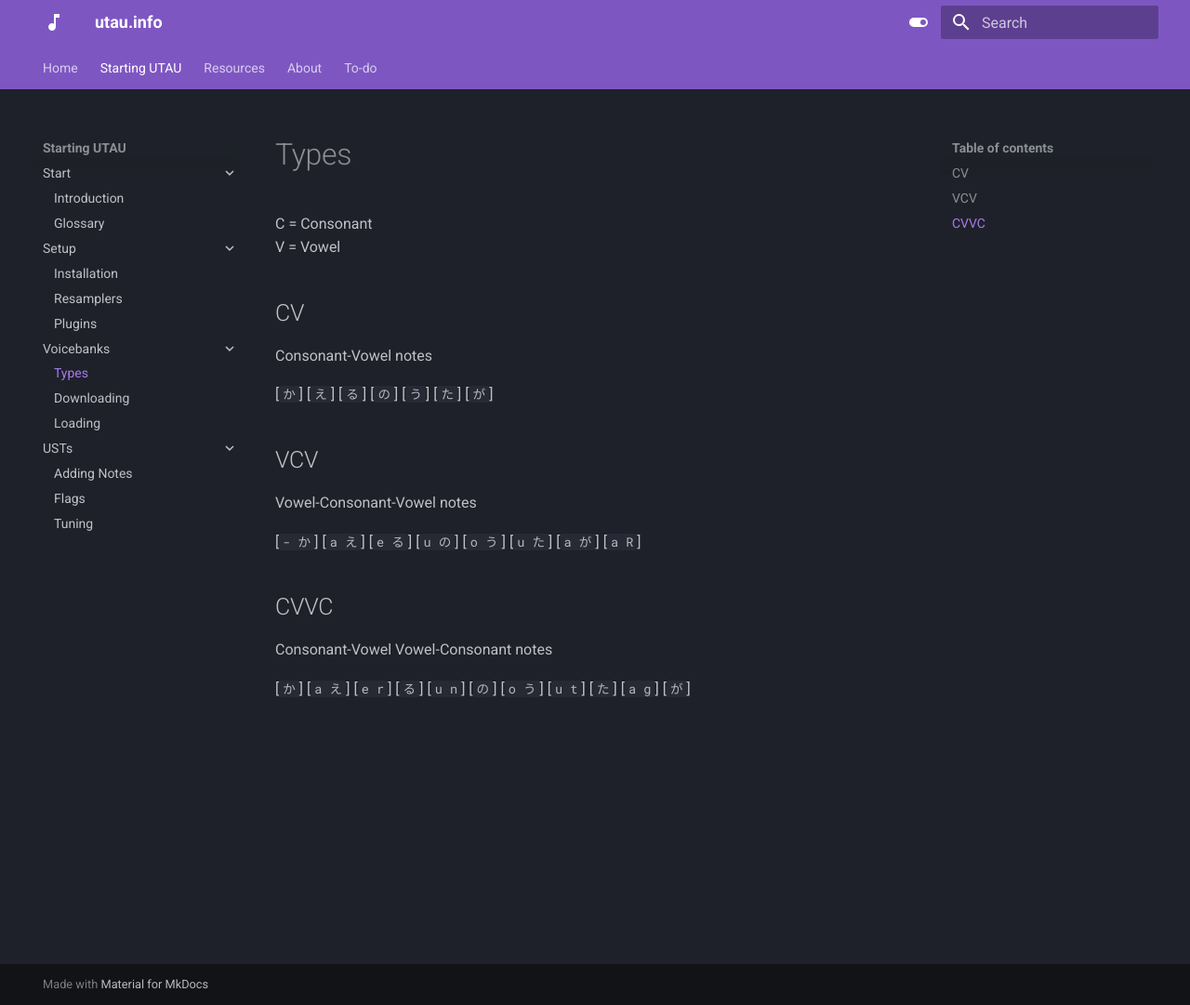
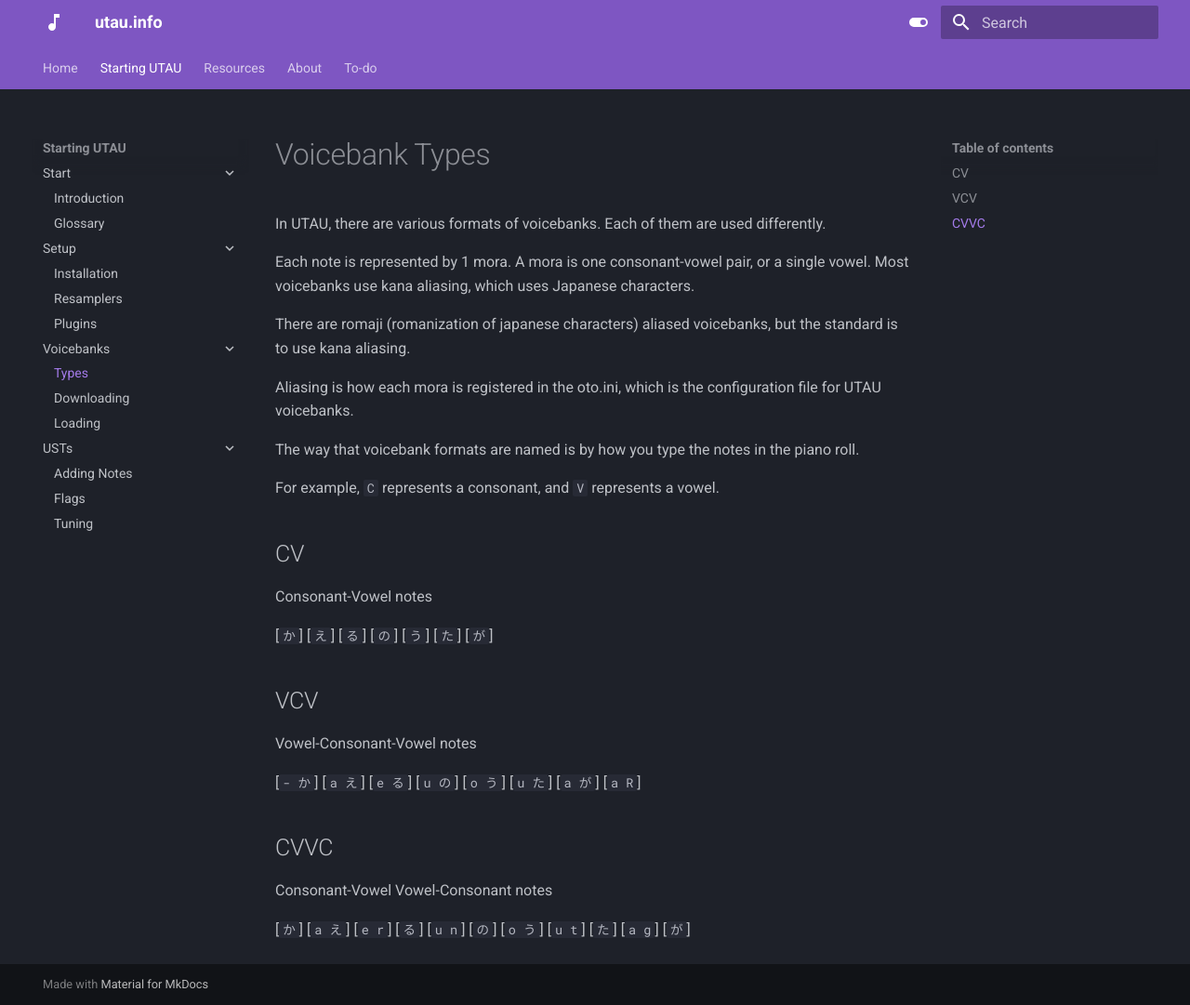
Before and after one commit to nagotown/utau.info, an MkDocs documentation site: the page built from docs/start/vbtypes.md, in a window 1280 px wide and 1081 px high. Shown: the whole window at 93% size. Built offline with MkDocs 1.6.1 and Material for MkDocs 9.7.7, drawn with Linux system fonts in a browser that asks for light colours.

Commit message:
Edit index, start/resamplers, install, vbtypes Add changelog

```diff
--- a/docs/start/vbtypes.md
+++ b/docs/start/vbtypes.md
@@ -1,5 +1,16 @@
-C = Consonant
-V = Vowel
+# Voicebank Types
+
+In UTAU, there are various formats of voicebanks. Each of them are used differently.
+
+Each note is represented by 1 mora. A mora is one consonant-vowel pair, or a single vowel. Most voicebanks use kana aliasing, which uses Japanese characters.
+
+There are romaji (romanization of japanese characters) aliased voicebanks, but the standard is to use kana aliasing.
+
+Aliasing is how each mora is registered in the oto.ini, which is the configuration file for UTAU voicebanks.
+
+The way that voicebank formats are named is by how you type the notes in the piano roll.
+
+For example, `C` represents a consonant, and `V` represents a vowel.
 
 ## CV
 
--- a/mkdocs.yml
+++ b/mkdocs.yml
@@ -1,6 +1,8 @@
 site_name: utau.info
 nav:
-  - Home: index.md
+  - Home:
+    - index.md
+    - Changelog: changelog.md
   - Starting UTAU:
     - Start:
       - Introduction: start/intro.md
@@ -33,6 +35,7 @@ theme:
   features:
     - navigation.tabs
     - navigation.expand
+    - navigation.indexes
   palette:
     - scheme: slate
       primary: deep purple
```
Also changed, not shown: docs/index.md (+0 -11 lines), docs/start/install.md (+5 -1 lines), docs/start/resamplers.md (+2 -2 lines), docs/start/vbdownload.md (added, +11 -0 lines).
